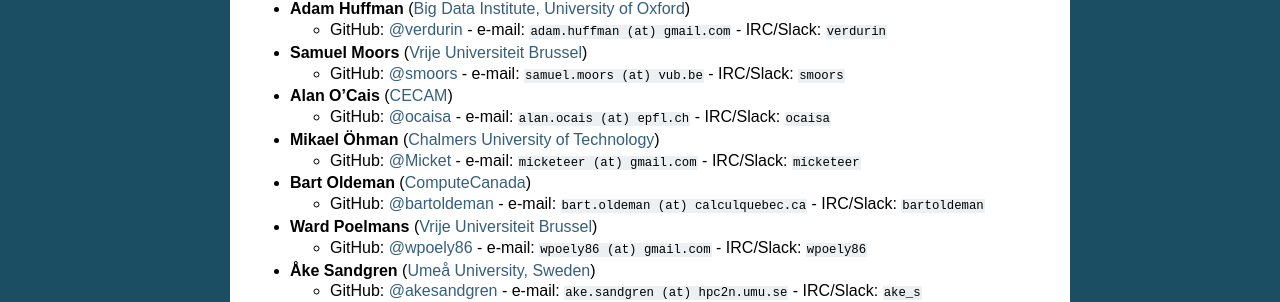
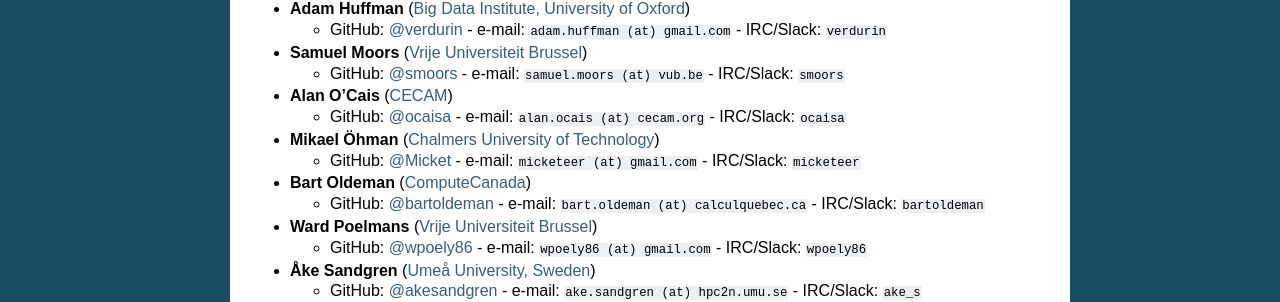
Before and after one commit to easybuilders/easybuild, a Sphinx documentation site: the page built from docs/Maintainers.rst, in a window 1280 px wide. Shown: the part 1626-1928 px from the top of the page. Built offline with Sphinx 7.4.7, drawn with Linux system fonts in a browser that asks for light colours; pages that are not in the unit, such as notebooks, are missing from menus.

Commit message:
Update ocaisa email address (again)

```diff
--- a/docs/Maintainers.rst
+++ b/docs/Maintainers.rst
@@ -117,7 +117,7 @@
 
 * **Alan O'Cais** (`CECAM <https://www.cecam.org/>`_)
 
-  * GitHub: `@ocaisa <https://github.com/ocaisa>`_ - e-mail: ``alan.ocais (at) epfl.ch`` - IRC/Slack: ``ocaisa``
+  * GitHub: `@ocaisa <https://github.com/ocaisa>`_ - e-mail: ``alan.ocais (at) cecam.org`` - IRC/Slack: ``ocaisa``
 
 * **Mikael Öhman** (`Chalmers University of Technology <https://www.chalmers.se/en>`_)
 
```
